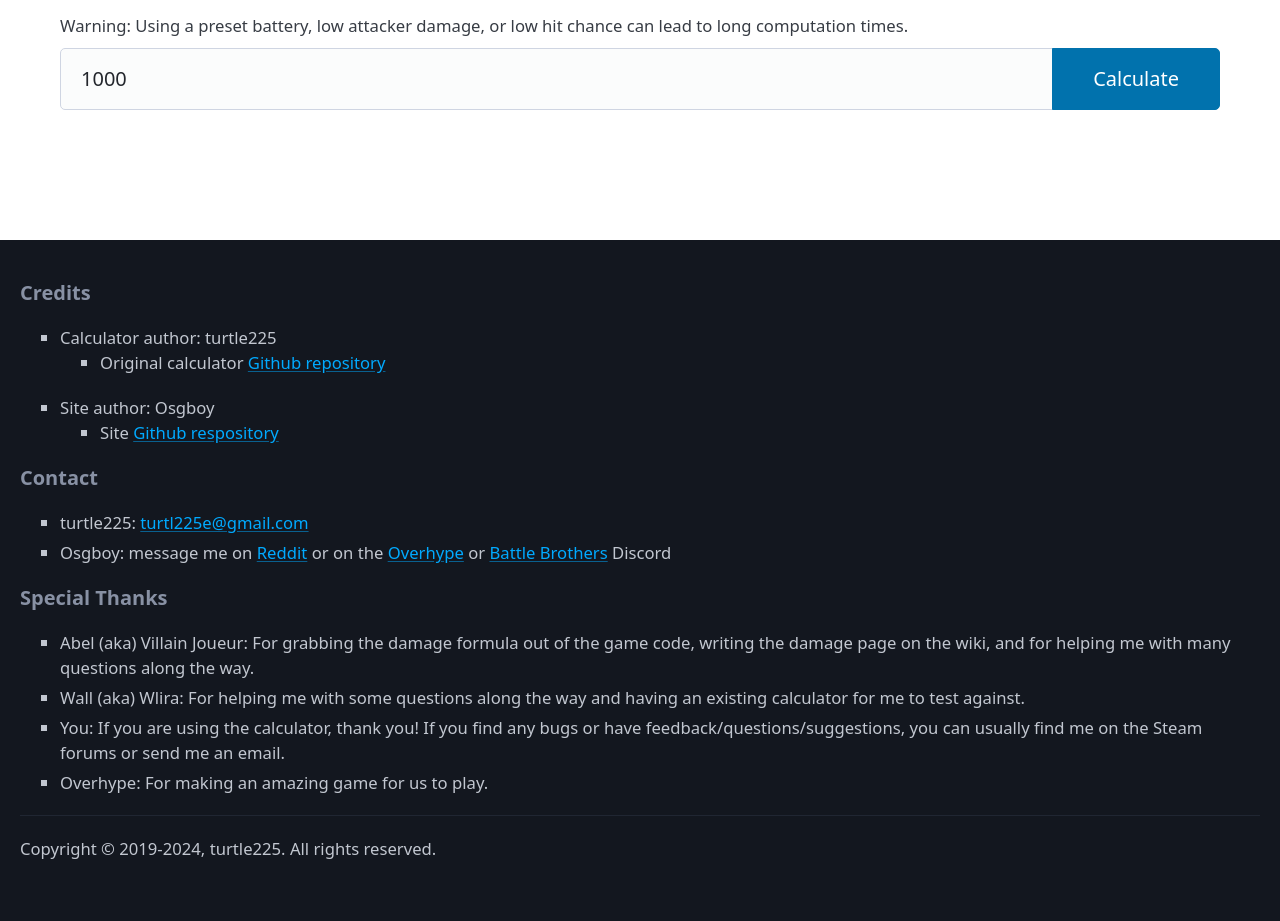
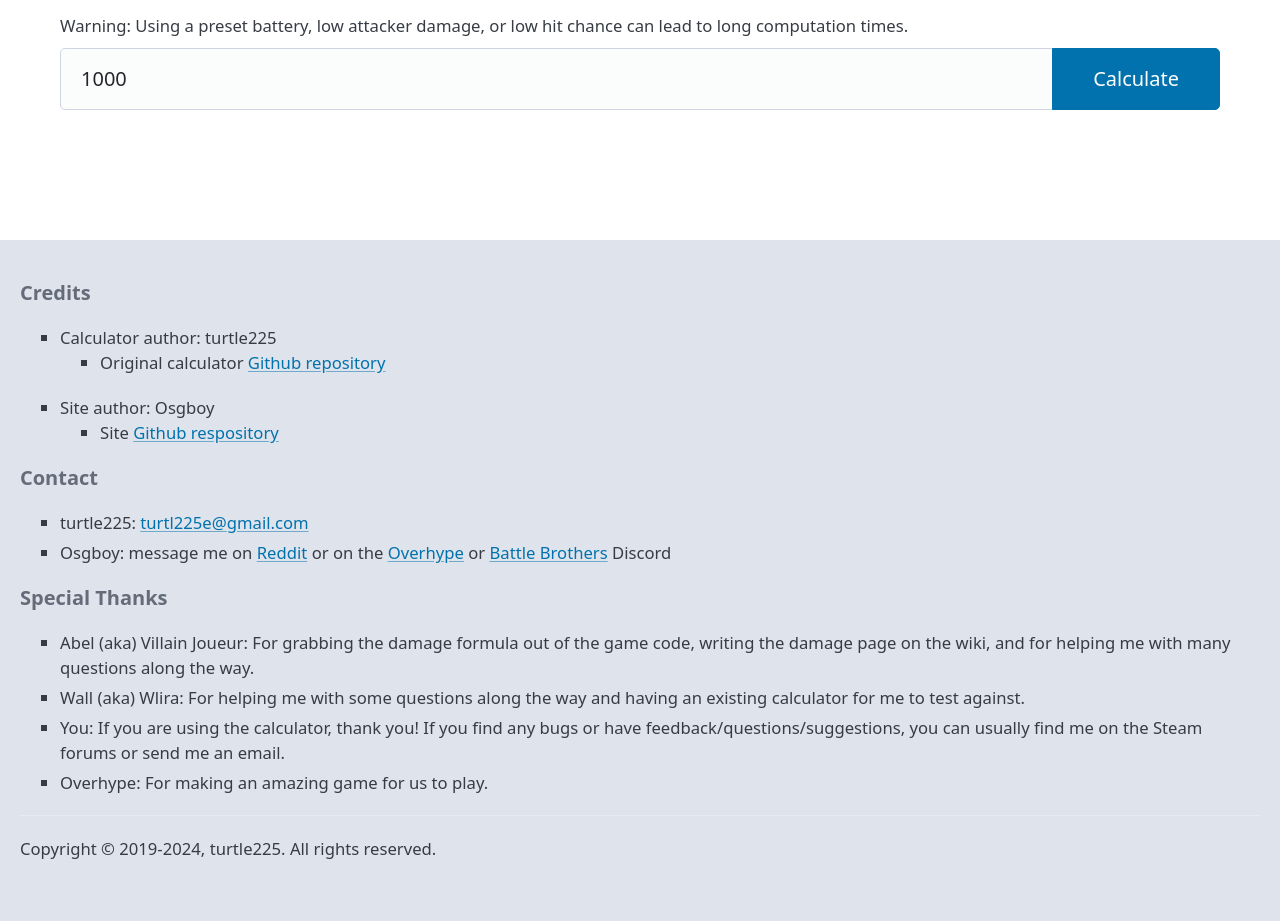
Before and after one commit to Osgboy/BBCalculator, a Django app: page / in a window 1280 px wide. Shown: the part 2506-3427 px from the top of the page. Run offline with Django 5.2, Linux system fonts and the light colour scheme; some libraries are stand-ins or nearby versions.

Commit message:
Adjusted footer colors

```diff
--- a/static/style.css
+++ b/static/style.css
@@ -2,20 +2,22 @@
 
 :root:not([data-theme=dark]),
 [data-theme=light] {
-    /* violet 100 600 650*/
+    /* violet 100 600 650 */
     --attacker-background: #E8DFF2;
     --attacker-button: #7540BF;
     --attacker-hover: #6935B3;
-    /* jade 50 500 550*/
+    /* jade 50 500 550 */
     --defender-background: #CBFCE1;
     --defender-button: #00895A;
     --defender-hover: #007A50;
-    /* grey 100 350 400*/
+    /* grey 100 350 400 */
     --results-background: #E2E2E2;
     --results-button: #9E9E9E;
     --results-hover: #919191;
-    /* red 100*/
+    /* red 100 */
     --error-background: #F8DCD6;
+    /* slate 100 */
+    --footer-background: #DFE3EB;
 }
 
 [data-theme=dark] {
@@ -31,8 +33,10 @@
     --results-background: #303030;
     --results-button: #262626;
     --results-hover: #1B1B1B;
-    /* red 750*/
+    /* red 750 */
     --error-background: #72170F;
+    /* slate 900 */
+    --footer-background: #181C25;
 }
 
 svg {
@@ -157,5 +161,5 @@ svg {
 }
 
 footer {
-    background-color: #13171f;
+    background-color: var(--footer-background);
 }
--- a/templates/index.html
+++ b/templates/index.html
@@ -769,7 +769,7 @@
             <!-- <input type="number" name="pID" id="pID" value = {{ pID }}> -->
             </form>
         </main>
-        <footer data-theme="dark">
+        <footer>
             <div class="inner-container">
                 <small>
                     <div>
```
